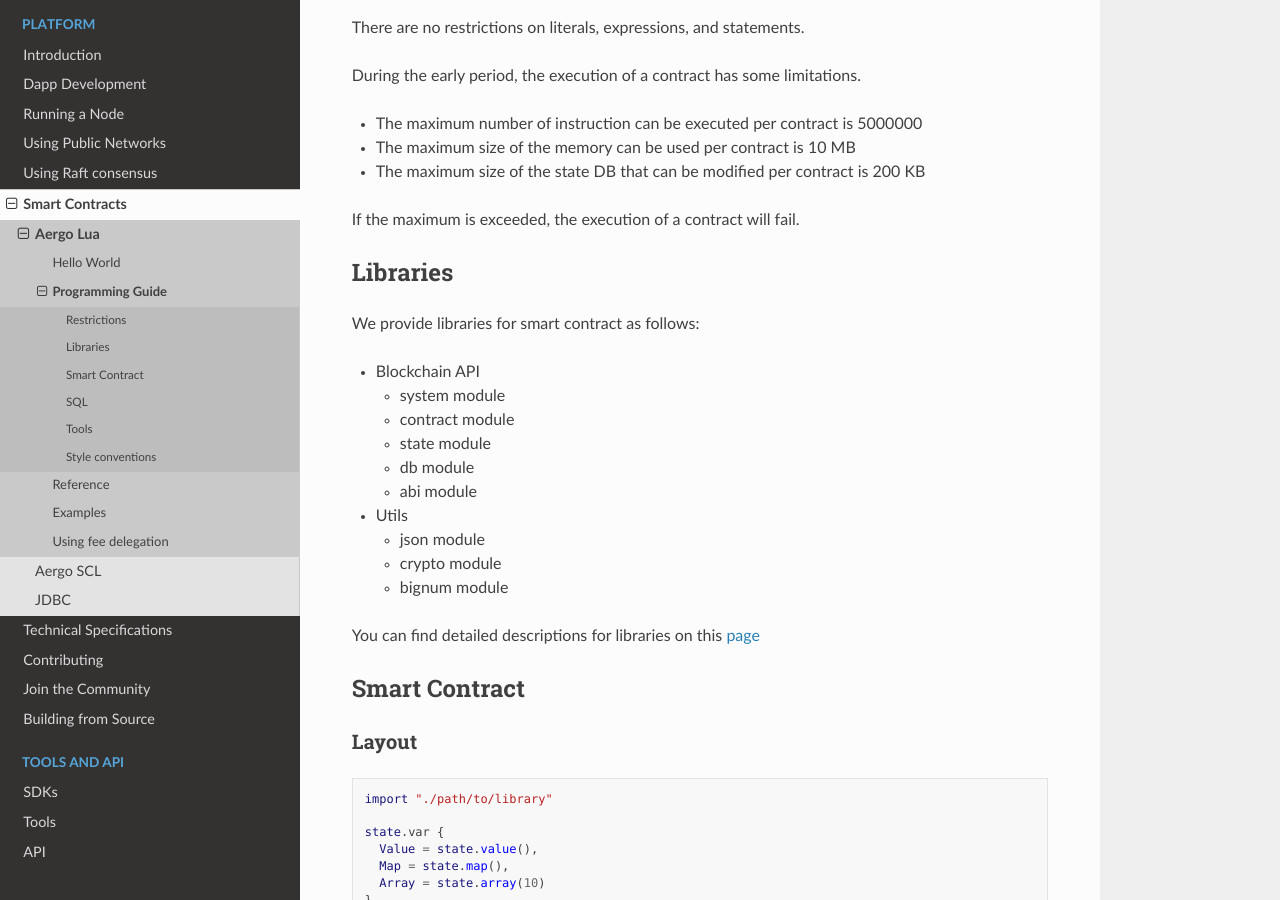
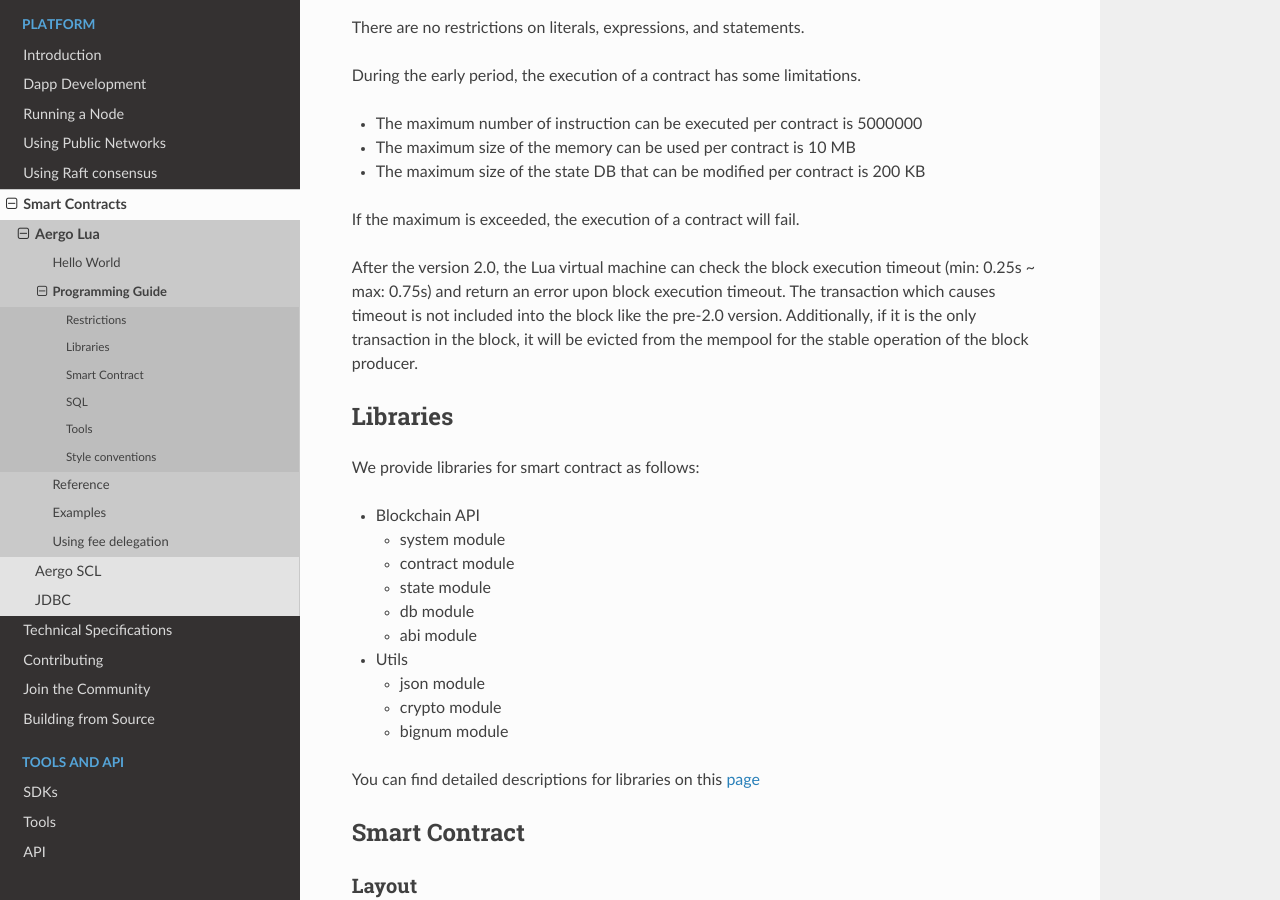
Before and after one commit to aergoio/guide, a Sphinx documentation site: the page built from source/smart-contracts/lua/guide.md, in a window 1280 px wide and 900 px high, scrolled down 828 px. Built offline with Sphinx 7.4.7 and the Read the Docs theme 2.0.0, drawn with Linux system fonts in a browser that asks for light colours.

Commit message:
[sc] add description: strict execution timeout

```diff
--- a/source/smart-contracts/lua/guide.md
+++ b/source/smart-contracts/lua/guide.md
@@ -34,6 +34,8 @@
 * The maximum size of the state DB that can be modified per contract is 200 KB
 
 If the maximum is exceeded, the execution of a contract will fail.
+
+After the version 2.0, the Lua virtual machine can check the block execution timeout (min: 0.25s ~ max: 0.75s) and return an error upon block execution timeout. The transaction which causes timeout is not included into the block like the pre-2.0 version. Additionally, if it is the only transaction in the block, it will be evicted from the mempool for the stable operation of the block producer.
 
 ## Libraries
 
```
